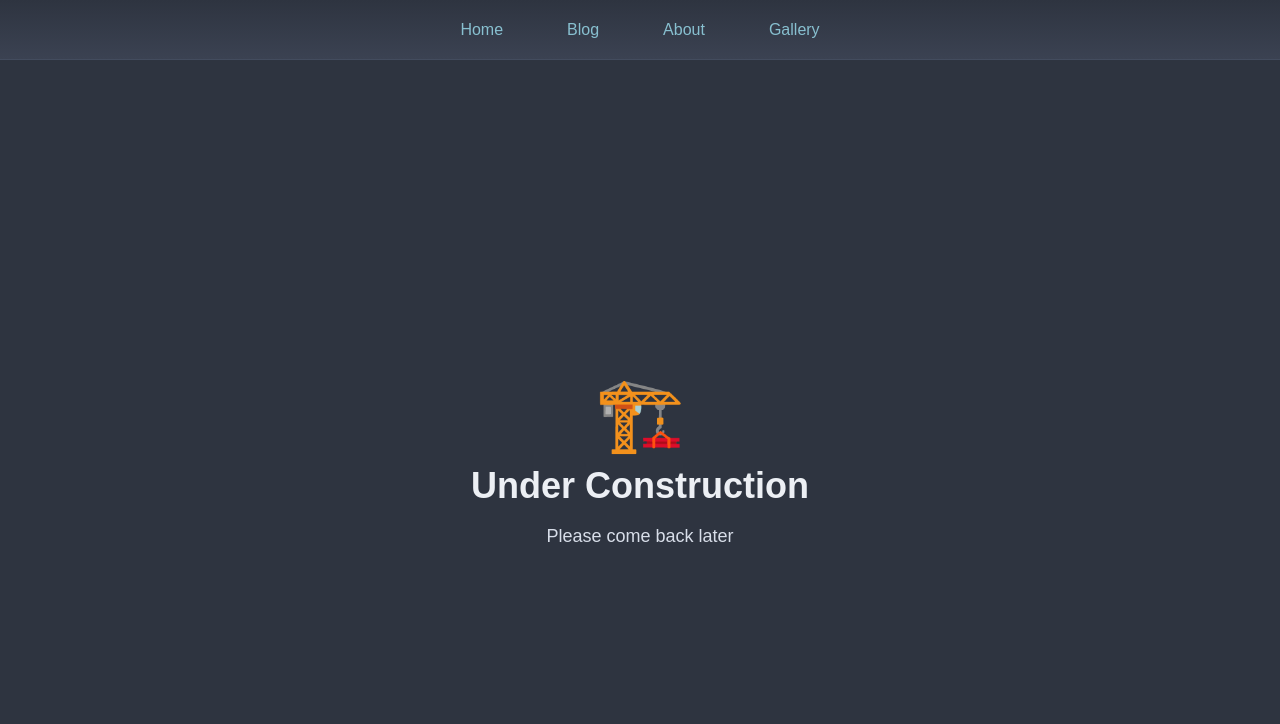
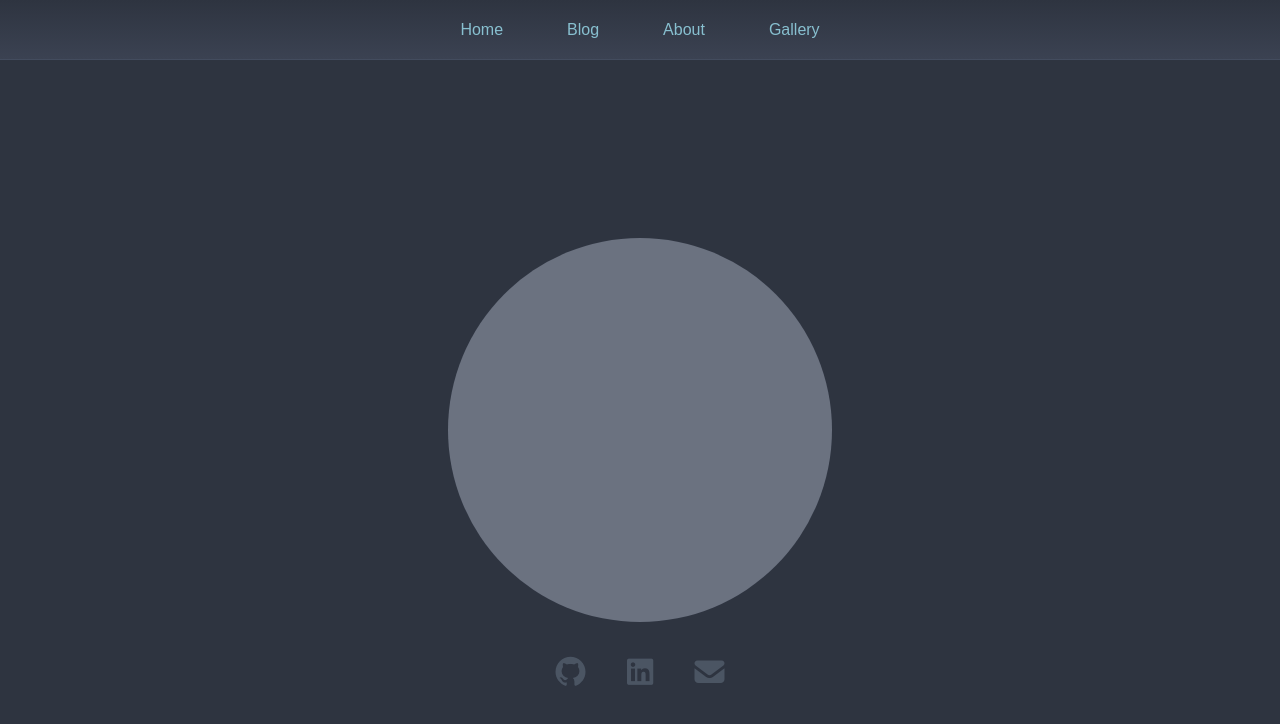
Before and after one commit to modiase/www.modiase.dev, a SvelteKit app: page / in a window 1280 px wide. Shown: the top 724 px of the page. Built offline with nearby package versions, Linux system fonts and the light colour scheme; a web font is replaced by a local one.

Commit message:
Add initial Hero

```diff
--- a/package.json
+++ b/package.json
@@ -27,5 +27,8 @@
     "tailwindcss": "^3.4.17",
     "typescript": "^5.0.0",
     "vite": "^4.4.2"
+  },
+  "dependencies": {
+    "@fortawesome/fontawesome-free": "^7.0.1"
   }
 }
--- a/src/app.scss
+++ b/src/app.scss
@@ -8,3 +8,5 @@
 @tailwind base;
 @tailwind components;
 @tailwind utilities;
+
+@import '@fortawesome/fontawesome-free/css/all.min.css';
--- a/src/lib/components/ConstructionSign.svelte
+++ /dev/null
@@ -1,8 +0,0 @@
-<script lang="ts">
-</script>
-
-<div class="flex flex-col items-center justify-center text-center">
-  <p class="text-7xl mb-4">🏗️</p>
-  <h1 class="text-4xl font-bold text-text-primary mb-4">Under Construction</h1>
-  <p class="text-lg text-text-secondary">Please come back later</p>
-</div>
--- /dev/null
+++ b/src/lib/components/Hero.svelte
@@ -0,0 +1,20 @@
+<div class="flex flex-col items-center">
+  <div class="w-96 h-96 bg-gray-500 rounded-full flex items-center justify-center">
+    <!-- Hero content will go here -->
+  </div>
+
+  <div class="flex justify-center space-x-8 mt-8">
+    <a href="https://github.com/modiase" class="text-gray-600 hover:text-gray-800 transition-colors">
+      <i class="fab fa-github text-3xl"></i>
+    </a>
+    <a href="https://www.linkedin.com/in/moyewa-odiase-6b4698106/" class="text-gray-600 hover:text-gray-800 transition-colors">
+      <i class="fab fa-linkedin text-3xl"></i>
+    </a>
+    <a
+      href="mailto:hello@modiase.dev"
+      class="text-gray-600 hover:text-gray-800 transition-colors"
+    >
+      <i class="fas fa-envelope text-3xl"></i>
+    </a>
+  </div>
+</div>
--- a/src/routes/+page.svelte
+++ b/src/routes/+page.svelte
@@ -1,9 +1,7 @@
 <script lang="ts">
-  import ConstructionSign from '$lib/components/ConstructionSign.svelte';
+  import Hero from '$lib/components/Hero.svelte';
 </script>
 
 <main class="flex items-center justify-center min-h-screen bg-bg font-karla">
-  <div class="text-center">
-    <ConstructionSign />
-  </div>
+  <Hero />
 </main>
```
Also changed, not shown: 1 other file (tests, documents, lock files or other folders).
